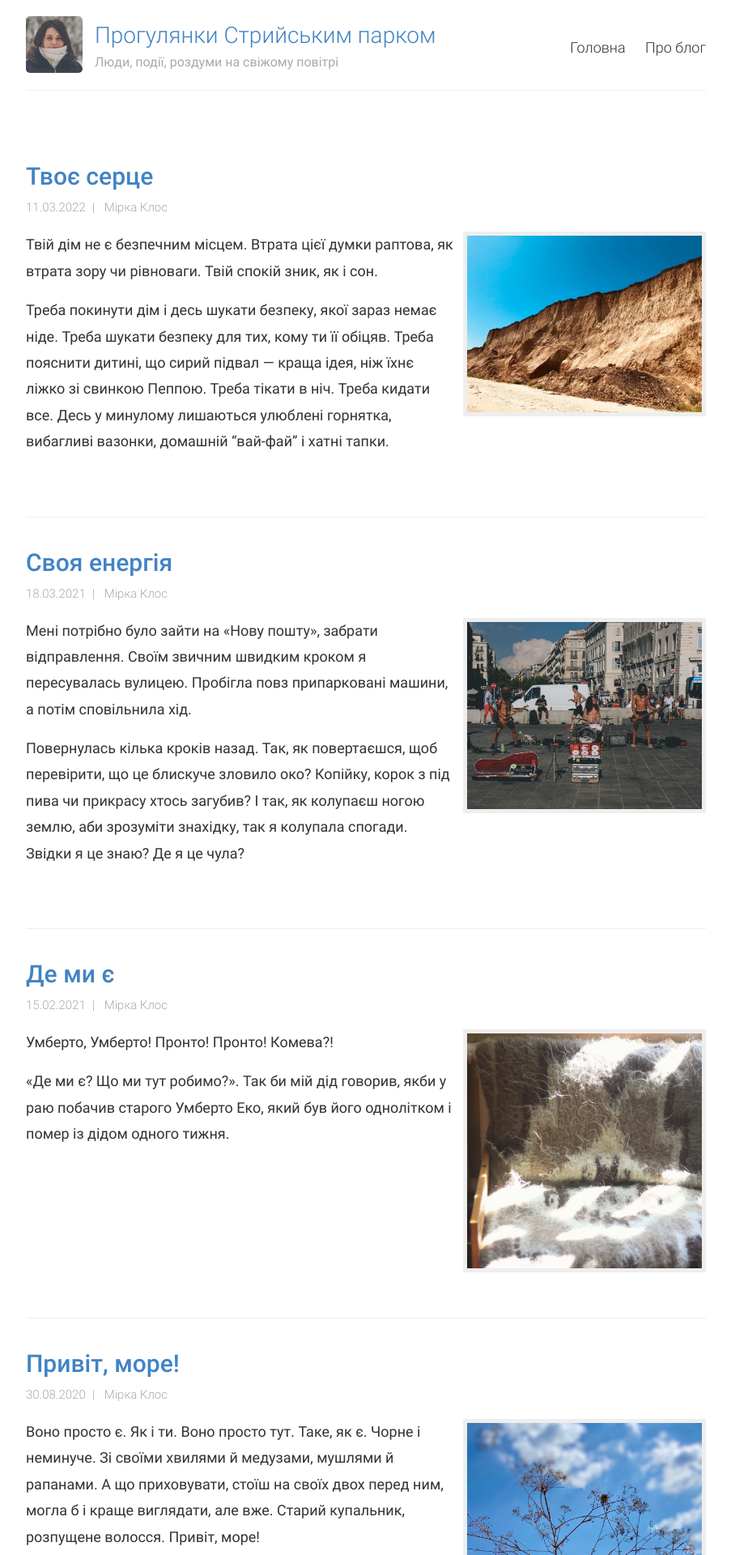
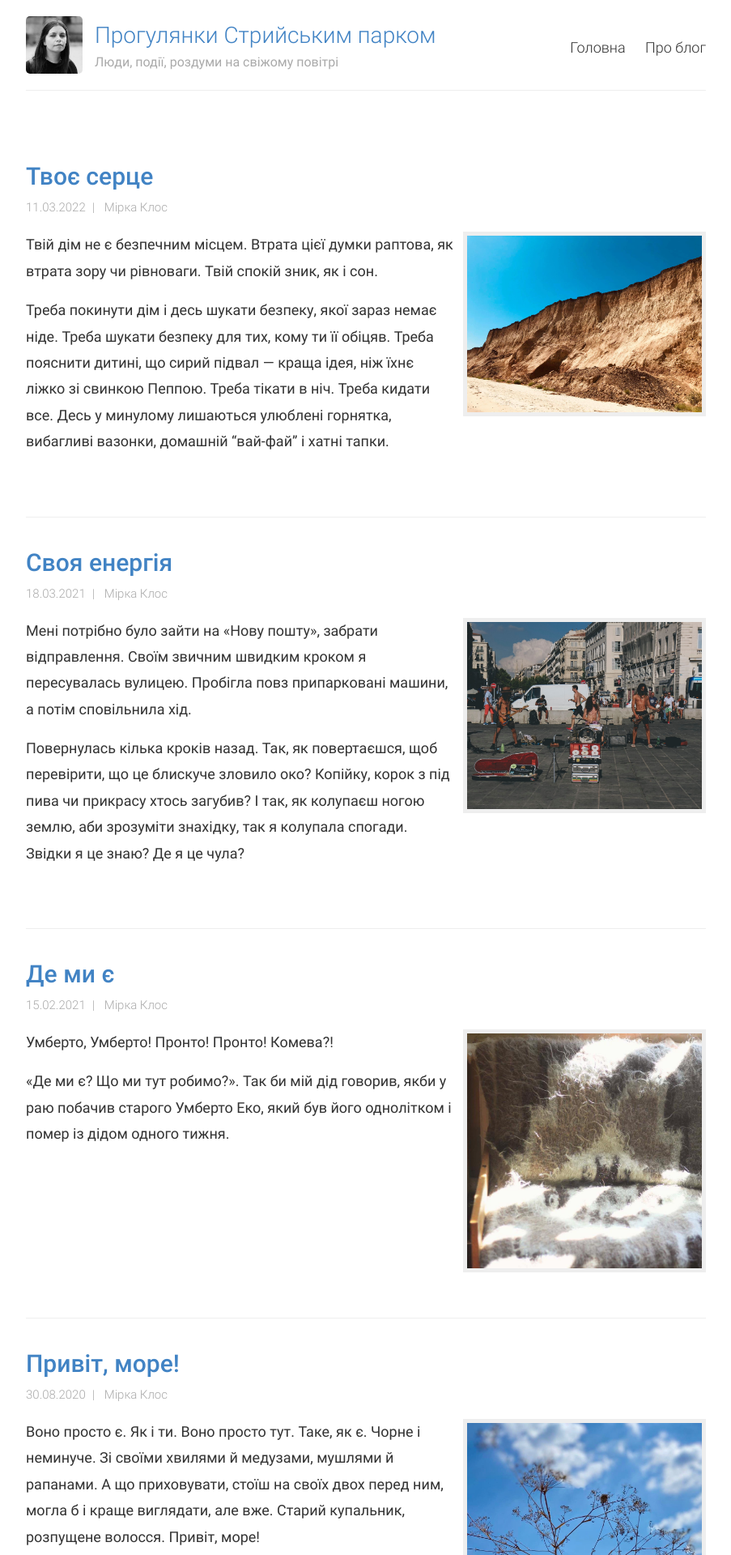
Before and after one commit to lvivparkwalks/lvivparkwalks.github.io, a Jekyll site: the page built from index.html, in a window 1280 px wide. Shown: the top 1920 px of the page at 81% size, without its empty margins (188-1091 px from the left). Built offline with Jekyll 4.4.1, drawn with Linux system fonts in a browser that asks for light colours; the list of posts is cut into pages by our own code.

Commit message:
Update header photo

```diff
--- a/_config.yml
+++ b/_config.yml
@@ -9,7 +9,7 @@ name: Прогулянки Стрийським парком
 description: Люди, події, роздуми на свіжому повітрі
 
 # URL of your avatar or profile pic (you could use your GitHub profile pic)
-avatar: /images/mirka_klos_2017-12.jpg
+avatar: /images/mirka_klos_2021-05.jpg
 
 # Blog content defaults
 author: "Мірка Клос"
```
Also changed, not shown: images/mirka_klos_2021-05.jpg (added).
